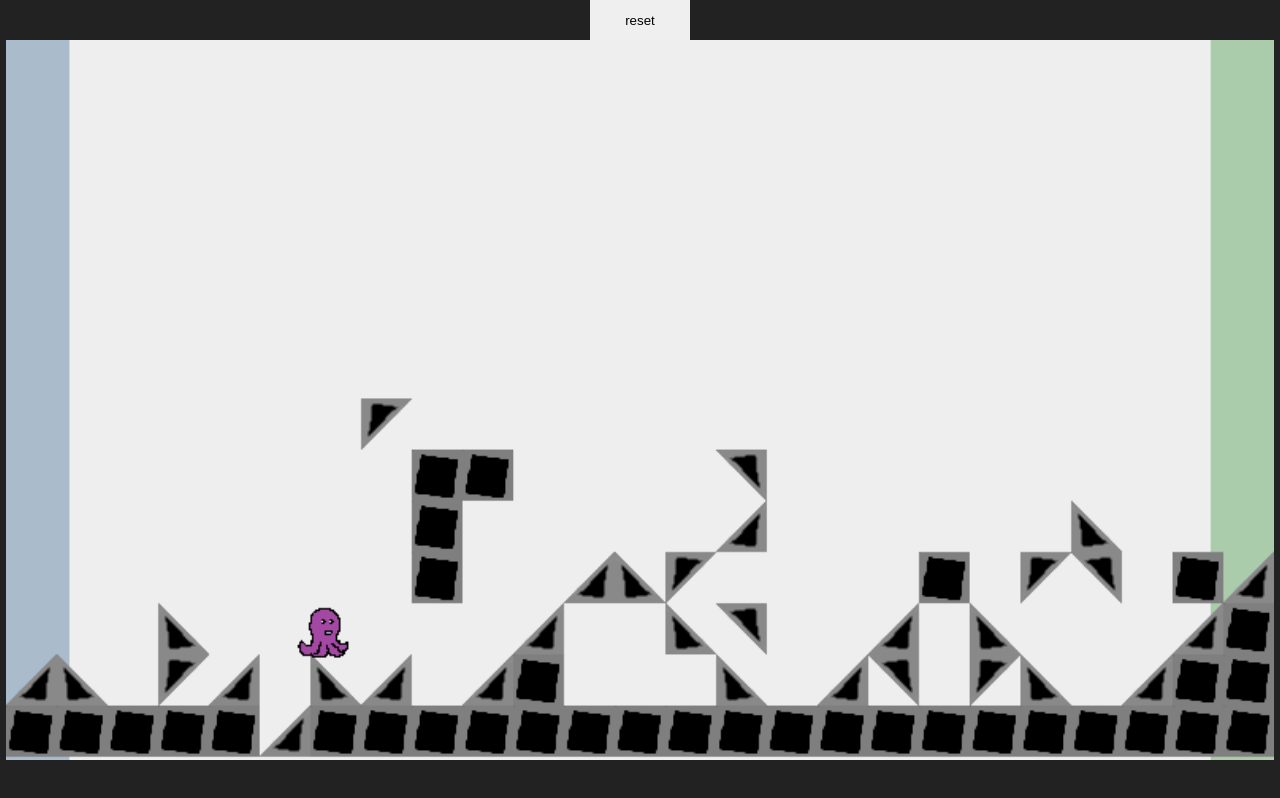
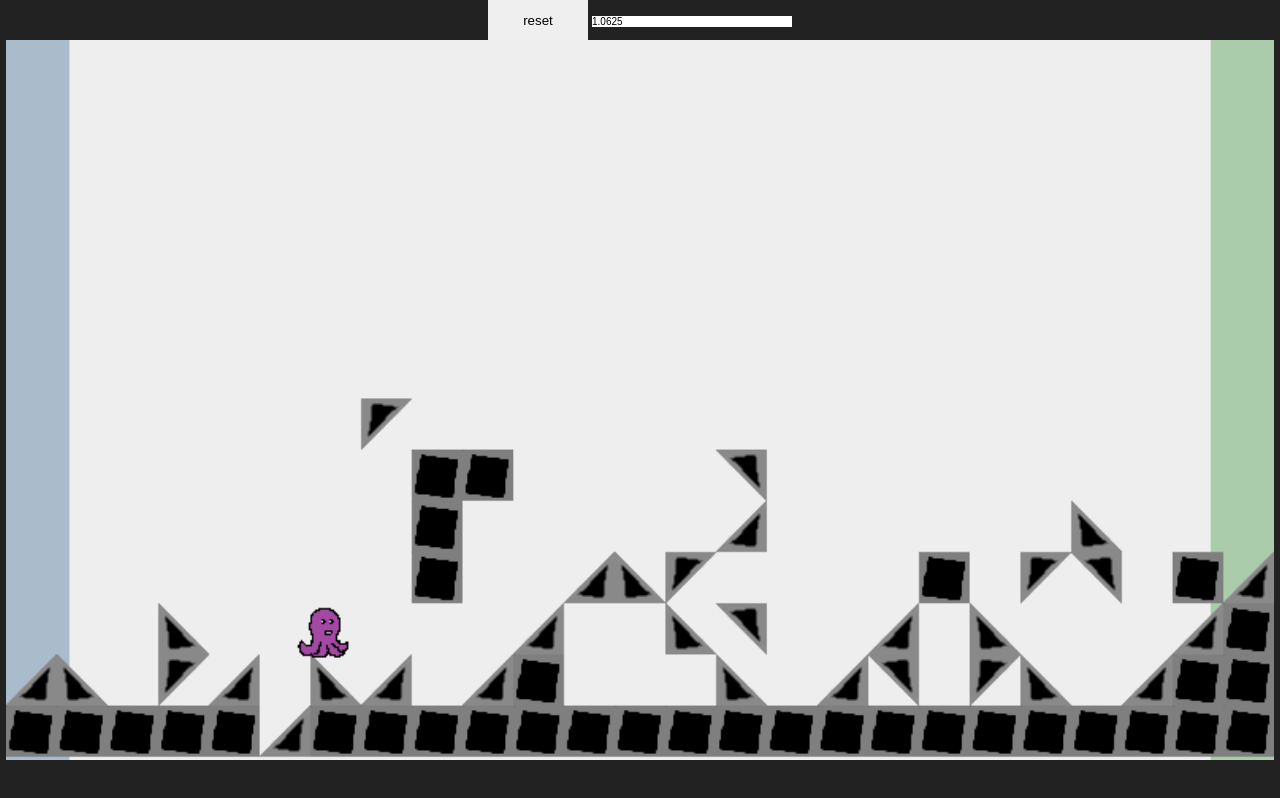
Before and after one commit to xem/platform-engine, a plain HTML site: page index.html in a window 1280 px wide. Drawn offline with Linux system fonts and the light colour scheme.

Commit message:
fixed left slopes, adapt to framerate

```diff
--- a/game.js
+++ b/game.js
@@ -1,6 +1,21 @@
 /* Game loop */
 
+
+// Constants
+var prev_time = +new Date();
+var time = 0;
+var frametime = 0;
+var normal_frametime = 16;
+var frametime_coef = 0;
+
 game = function(){
+
+  // Handle framerate
+  time = +new Date();
+  frametime = time - prev_time;
+  prev_time = time;
+  frametime_coef = frametime / normal_frametime;
+  l3.value = frametime_coef;
 
   //zzz+=1;
   //rotate_hero(zzz);
--- a/hero.js
+++ b/hero.js
@@ -203,7 +203,7 @@ var move_hero = function(){
   }
 
   // Move horizontally
-  for(var i = 0; i < Math.abs(hero.walk_speed); i++){
+  for(var i = 0; i < Math.abs(hero.walk_speed) * frametime_coef; i++){
     hero.x += hero.right[0] * Math.sign(hero.walk_speed);
     hero.y += hero.right[1] * Math.sign(hero.walk_speed);
 
@@ -264,7 +264,7 @@ var move_hero = function(){
         !is_solid(hero.x + hero.L3[0], hero.y + hero.L3[1])
       ){
         for(var j = 0; j < 4; j++){
-          if(is_solid(hero.x + hero.R4[0] + -j * hero.bottom[0], hero.y + hero.R4[1] + -j * hero.bottom[1])){
+          if(is_solid(hero.x + hero.L4[0] + -j * hero.bottom[0], hero.y + hero.L4[1] + -j * hero.bottom[1])){
             hero.x += -hero.bottom[0] * 4;
             hero.y += -hero.bottom[1] * 4;
             break;
@@ -308,7 +308,7 @@ var move_hero = function(){
   l1.value = hero.fall_speed;
 
   // Move vertically
-  mv: for(var i = 0; i < Math.abs(hero.fall_speed); i++){
+  mv: for(var i = 0; i < Math.abs(hero.fall_speed) * frametime_coef; i++){
     hero.x += hero.bottom[0] * Math.sign(hero.fall_speed);
     hero.y += hero.bottom[1] * Math.sign(hero.fall_speed);
 
--- a/index.html
+++ b/index.html
@@ -15,7 +15,7 @@ input { font-size: 10px; width: 200px }
   <button onclick="location=location">reset</button>
   <input id=l1 hidden>
   <input id=l2 hidden>
-  <input id=l3 hidden>
+  <input id=l3>
   <img class=preload src="img/hero.png" id=hero_sprite>
   <img class=preload src="img/wall_unportalable.png" id=wall_unportalable_sprite>
   <img class=preload src="img/wall_portalable.png" id=wall_portalable_sprite>
```
